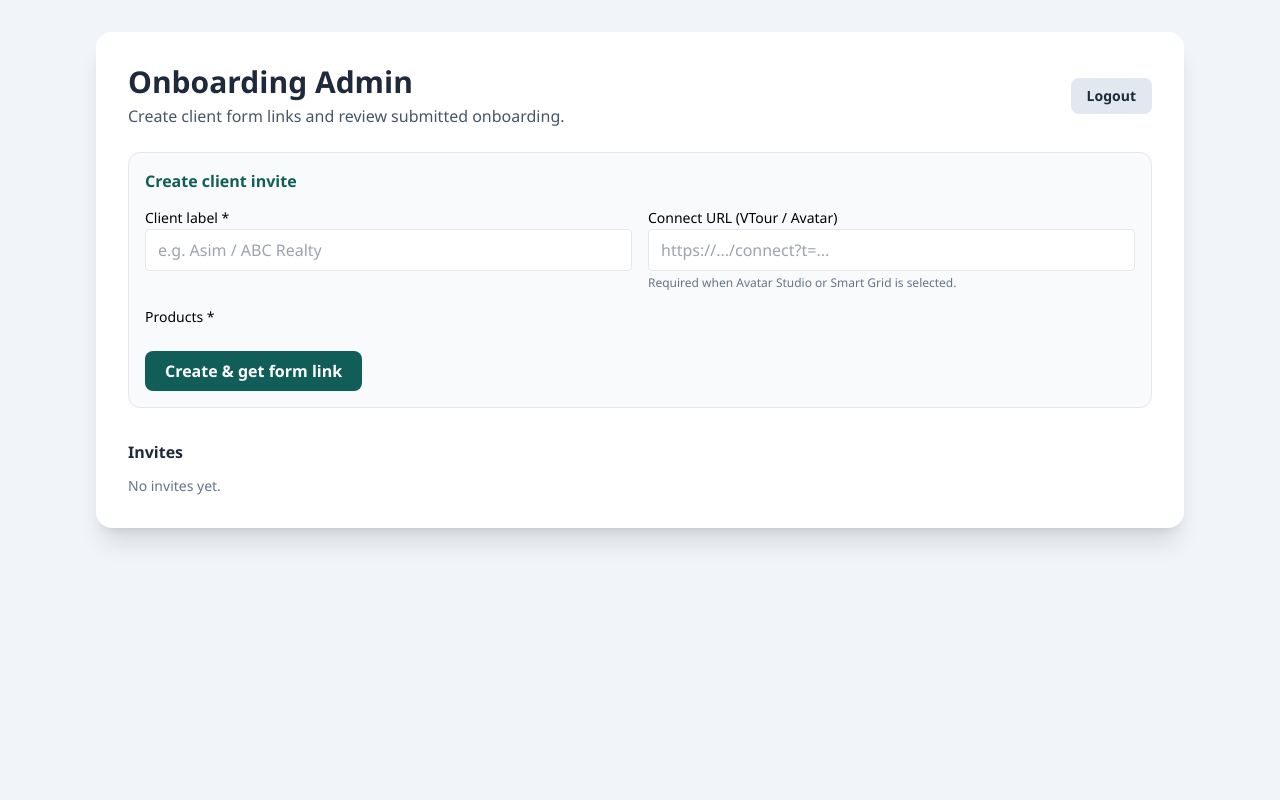
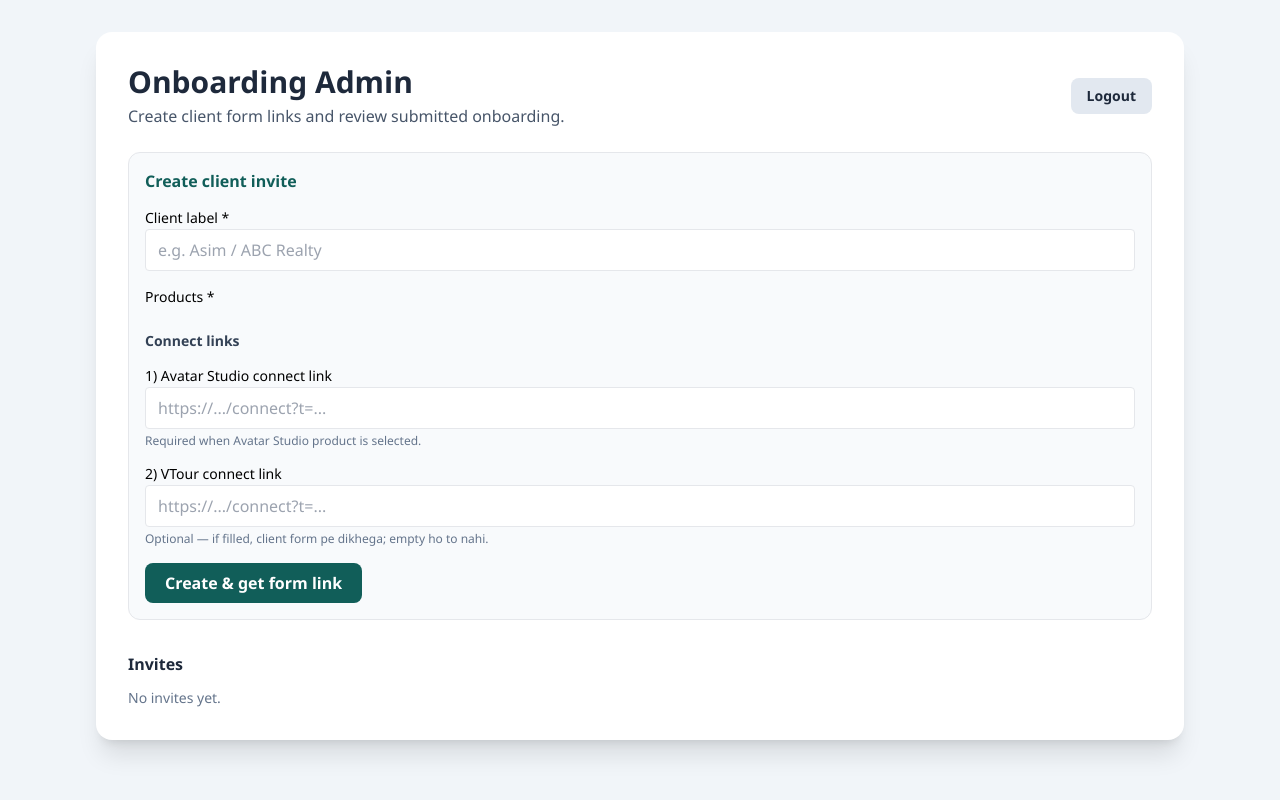
Before and after one commit to digigreyai-bot/onbaording.html, a FastAPI app: template templates/admin_home.html in a window 1280 px wide. Run offline with FastAPI, Linux system fonts and the light colour scheme; the template is opened without the code that fills it, so the values that code supplies are empty; some libraries are stand-ins or nearby versions.

Commit message:
Add separate Avatar, VTour, and Smart Grid connect link fields

```diff
--- a/app.py
+++ b/app.py
@@ -27,7 +27,6 @@ PRODUCT_OPTIONS = [
     ("smart-grid", "Smart Grid"),
 ]
 PRODUCT_LABELS = dict(PRODUCT_OPTIONS)
-SOCIAL_PRODUCTS = {"avatar-studio", "smart-grid"}
 FILE_FIELDS = {
     "avatar__video",
     "avatar__voice_sample",
@@ -75,6 +74,18 @@ def safe_filename(name: str) -> str:
     base = Path(name or "file").name
     base = re.sub(r"[^\w.\-]+", "_", base).strip("._") or "file"
     return base[:180]
+
+
+def client_connect_context(invite: dict) -> dict:
+    avatar = (invite.get("connect_url_avatar") or "").strip()
+    vtour = (invite.get("connect_url_vtour") or "").strip()
+    smart = (invite.get("connect_url_smartgrid") or "").strip()
+    return {
+        "connect_url_avatar": avatar,
+        "connect_url_vtour": vtour,
+        "connect_url_smartgrid": smart,
+        "show_social": bool(avatar or vtour or smart),
+    }
 
 
 @app.get("/", response_class=HTMLResponse)
@@ -140,7 +151,9 @@ def admin_home(request: Request, notice: Optional[str] = None, error: Optional[s
 async def admin_create_invite(
     request: Request,
     label: str = Form(...),
-    connect_url: str = Form(""),
+    connect_url_avatar: str = Form(""),
+    connect_url_vtour: str = Form(""),
+    connect_url_smartgrid: str = Form(""),
     products: List[str] = Form([]),
 ):
     if not auth.is_admin(request):
@@ -148,19 +161,28 @@ async def admin_create_invite(
 
     label = (label or "").strip()
     products = [p for p in products if p in PRODUCT_LABELS]
-    connect_url = (connect_url or "").strip()
+    avatar = (connect_url_avatar or "").strip()
+    vtour = (connect_url_vtour or "").strip()
+    smart = (connect_url_smartgrid or "").strip()
 
     if not label:
         return admin_home(request, error="Client label is required.")
     if not products:
         return admin_home(request, error="Select at least one product.")
-    if SOCIAL_PRODUCTS.intersection(products) and not connect_url:
-        return admin_home(
-            request,
-            error="Connect URL required when Avatar Studio or Smart Grid is selected.",
-        )
+    if "avatar-studio" in products and not avatar:
+        return admin_home(request, error="Avatar Studio connect link is required when Avatar Studio is selected.")
+    if "smart-grid" in products and not smart:
+        return admin_home(request, error="Smart Grid connect link is required when Smart Grid is selected.")
+    if "smart-grid" not in products:
+        smart = ""
 
-    invite = db.create_invite(label, products, connect_url or None)
+    invite = db.create_invite(
+        label,
+        products,
+        connect_url_avatar=avatar or None,
+        connect_url_vtour=vtour or None,
+        connect_url_smartgrid=smart or None,
+    )
     return RedirectResponse(f"/admin/invites/{invite['id']}", status_code=303)
 
 
@@ -208,6 +230,7 @@ def client_form_get(request: Request, token: str):
     if invite["status"] == "submitted":
         return templates.TemplateResponse("already_submitted.html", {"request": request})
     products = invite.get("products") or []
+    ctx = client_connect_context(invite)
     return templates.TemplateResponse(
         "client_form.html",
         {
@@ -215,8 +238,7 @@ def client_form_get(request: Request, token: str):
             "token": token,
             "products": products,
             "product_labels": PRODUCT_LABELS,
-            "connect_url": invite.get("connect_url") or "",
-            "show_social": bool(SOCIAL_PRODUCTS.intersection(products)),
+            **ctx,
             "error": None,
         },
     )
@@ -239,6 +261,7 @@ async def client_form_post(request: Request, token: str):
     country = str(form.get("common__country") or "").strip()
 
     def render_error(msg: str):
+        ctx = client_connect_context(invite)
         return templates.TemplateResponse(
             "client_form.html",
             {
@@ -246,8 +269,7 @@ async def client_form_post(request: Request, token: str):
                 "token": token,
                 "products": products,
                 "product_labels": PRODUCT_LABELS,
-                "connect_url": invite.get("connect_url") or "",
-                "show_social": bool(SOCIAL_PRODUCTS.intersection(products)),
+                **ctx,
                 "error": msg,
             },
             status_code=400,
--- a/templates/admin_home.html
+++ b/templates/admin_home.html
@@ -22,24 +22,35 @@
 
     <section class="p-4 rounded-xl border bg-slate-50 mb-8">
       <h2 class="font-semibold text-teal-800 mb-3">Create client invite</h2>
-      <form method="post" action="/admin/invites" class="space-y-4">
-        <div class="grid grid-cols-1 md:grid-cols-2 gap-4">
-          <div>
-            <label class="text-sm font-medium">Client label *</label>
-            <input required name="label" placeholder="e.g. Asim / ABC Realty" class="w-full border rounded px-3 py-2" />
-          </div>
-          <div>
-            <label class="text-sm font-medium">Connect URL (VTour / Avatar)</label>
-            <input type="url" name="connect_url" placeholder="https://.../connect?t=..." class="w-full border rounded px-3 py-2" />
-            <p class="text-xs text-slate-500 mt-1">Required when Avatar Studio or Smart Grid is selected.</p>
-          </div>
+      <form method="post" action="/admin/invites" class="space-y-4" id="createInviteForm">
+        <div>
+          <label class="text-sm font-medium">Client label *</label>
+          <input required name="label" placeholder="e.g. Asim / ABC Realty" class="w-full border rounded px-3 py-2" />
         </div>
         <div>
           <label class="text-sm font-medium block mb-2">Products *</label>
           <div class="flex flex-wrap gap-3 text-sm">
             {% for key, label in product_options %}
-            <label class="border rounded px-3 py-2 bg-white"><input type="checkbox" name="products" value="{{ key }}" class="mr-2" />{{ label }}</label>
+            <label class="border rounded px-3 py-2 bg-white"><input type="checkbox" name="products" value="{{ key }}" class="mr-2 product-check" data-product="{{ key }}" />{{ label }}</label>
             {% endfor %}
+          </div>
+        </div>
+        <div class="space-y-3">
+          <h3 class="text-sm font-semibold text-slate-700">Connect links</h3>
+          <div>
+            <label class="text-sm font-medium">1) Avatar Studio connect link</label>
+            <input type="url" name="connect_url_avatar" placeholder="https://.../connect?t=..." class="w-full border rounded px-3 py-2" />
+            <p class="text-xs text-slate-500 mt-1">Required when Avatar Studio product is selected.</p>
+          </div>
+          <div>
+            <label class="text-sm font-medium">2) VTour connect link</label>
+            <input type="url" name="connect_url_vtour" placeholder="https://.../connect?t=..." class="w-full border rounded px-3 py-2" />
+            <p class="text-xs text-slate-500 mt-1">Optional — if filled, client form pe dikhega; empty ho to nahi.</p>
+          </div>
+          <div id="smartGridLinkBox" class="hidden">
+            <label class="text-sm font-medium">3) Smart Grid connect link</label>
+            <input type="url" name="connect_url_smartgrid" id="smartGridLinkInput" placeholder="https://.../connect?t=..." class="w-full border rounded px-3 py-2" />
+            <p class="text-xs text-slate-500 mt-1">Required when Smart Grid is selected.</p>
           </div>
         </div>
         <button type="submit" class="px-5 py-2 rounded-lg bg-teal-800 text-white font-semibold">Create &amp; get form link</button>
@@ -87,4 +98,22 @@
     </section>
   </div>
 </div>
+<script>
+  function syncSmartGridLinkBox() {
+    const checked = document.querySelector('.product-check[data-product="smart-grid"]');
+    const box = document.getElementById("smartGridLinkBox");
+    const input = document.getElementById("smartGridLinkInput");
+    if (!checked || !box) return;
+    if (checked.checked) {
+      box.classList.remove("hidden");
+    } else {
+      box.classList.add("hidden");
+      if (input) input.value = "";
+    }
+  }
+  document.querySelectorAll(".product-check").forEach(el => {
+    el.addEventListener("change", syncSmartGridLinkBox);
+  });
+  syncSmartGridLinkBox();
+</script>
 {% endblock %}
```
Also changed, not shown: db.py (+51 -4 lines), templates/client_form.html (+36 -11 lines), templates/invite_detail.html (+15 -6 lines), README.md.
